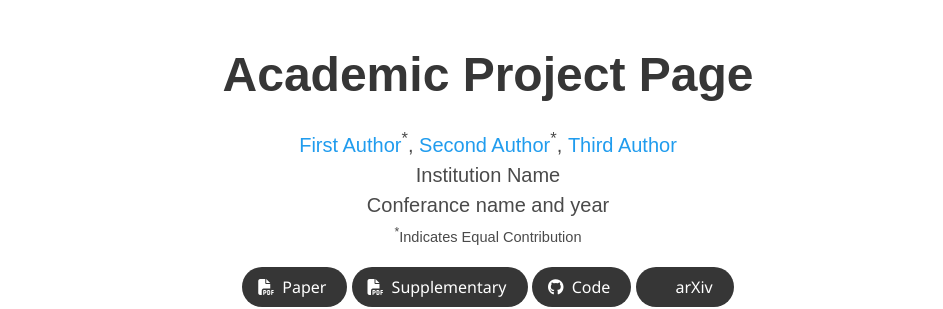
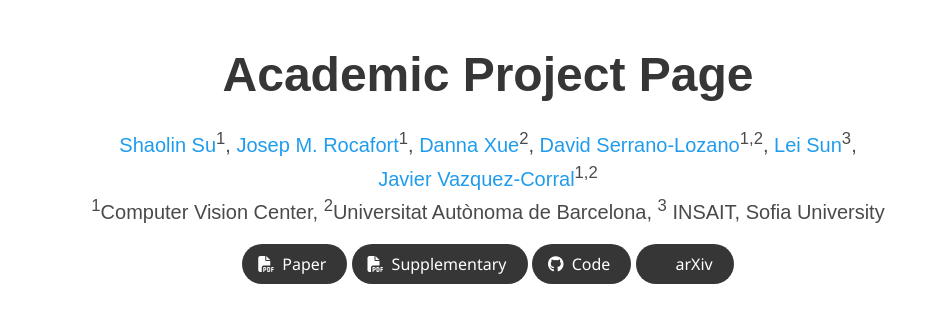
Before and after one commit to rqi-sr/rqi-sr.github.io, a plain HTML site: page index.html in a window 1280 px wide. Shown: the top 309 px of the page, without its empty margins (152-1095 px from the left). Drawn offline with nearby package versions, Linux system fonts and the light colour scheme; some icons are missing; a web font is replaced by a local one.

Commit message:
First update: index.html

```diff
--- a/index.html
+++ b/index.html
@@ -24,7 +24,7 @@
   <meta name="viewport" content="width=device-width, initial-scale=1">
 
 
-  <title>Academic Project Page</title>
+  <title>Rethinking Image Evaluation in Super-Resolution</title>
   <link rel="icon" type="image/x-icon" href="static/images/favicon.ico">
   <link href="https://fonts.googleapis.com/css?family=Google+Sans|Noto+Sans|Castoro"
   rel="stylesheet">
@@ -56,17 +56,24 @@
             <div class="is-size-5 publication-authors">
               <!-- Paper authors -->
               <span class="author-block">
-                <a href="FIRST AUTHOR PERSONAL LINK" target="_blank">First Author</a><sup>*</sup>,</span>
+                <a href="https://scholar.google.com/citations?user=hvzOCpAAAAAJ&hl=ca&oi=ao" target="_blank">Shaolin Su</a><sup>1</sup>,</span>
                 <span class="author-block">
-                  <a href="SECOND AUTHOR PERSONAL LINK" target="_blank">Second Author</a><sup>*</sup>,</span>
+                  <a href="SECOND AUTHOR PERSONAL LINK" target="_blank">Josep M. Rocafort</a><sup>1</sup>,</span>
                   <span class="author-block">
-                    <a href="THIRD AUTHOR PERSONAL LINK" target="_blank">Third Author</a>
+                    <a href="https://dxue321.github.io/" target="_blank">Danna Xue</a><sup>2</sup>,</span>
+                    <span class="author-block">
+                      <a href="https://davidserra9.github.io/" target="_blank">David Serrano-Lozano</a><sup>1,2</sup>,</span>
+                      <span class="author-block">
+                        <a href="https://ahupujr.github.io/" target="_blank">Lei Sun</a><sup>3</sup>,</span>
+                        <span class="author-block">
+                          <a href="https://jvazquezcorral.github.io/" target="_blank">Javier Vazquez-Corral</a><sup>1,2</sup>
+                  </span>
                   </span>
                   </div>
 
                   <div class="is-size-5 publication-authors">
-                    <span class="author-block">Institution Name<br>Conferance name and year</span>
-                    <span class="eql-cntrb"><small><br><sup>*</sup>Indicates Equal Contribution</small></span>
+                    <span class="author-block"><sup>1</sup>Computer Vision Center, <sup>2</sup>Universitat Autònoma de Barcelona, <sup>3</sup>
+INSAIT, Sofia University</span>
                   </div>
 
                   <div class="column has-text-centered">
```
